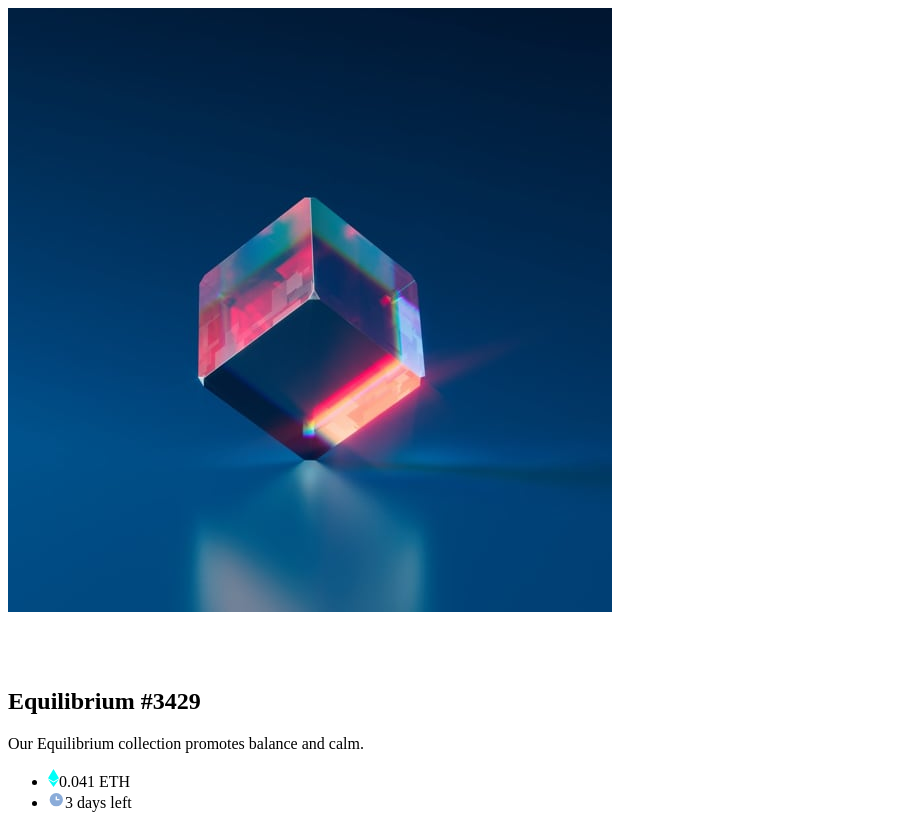
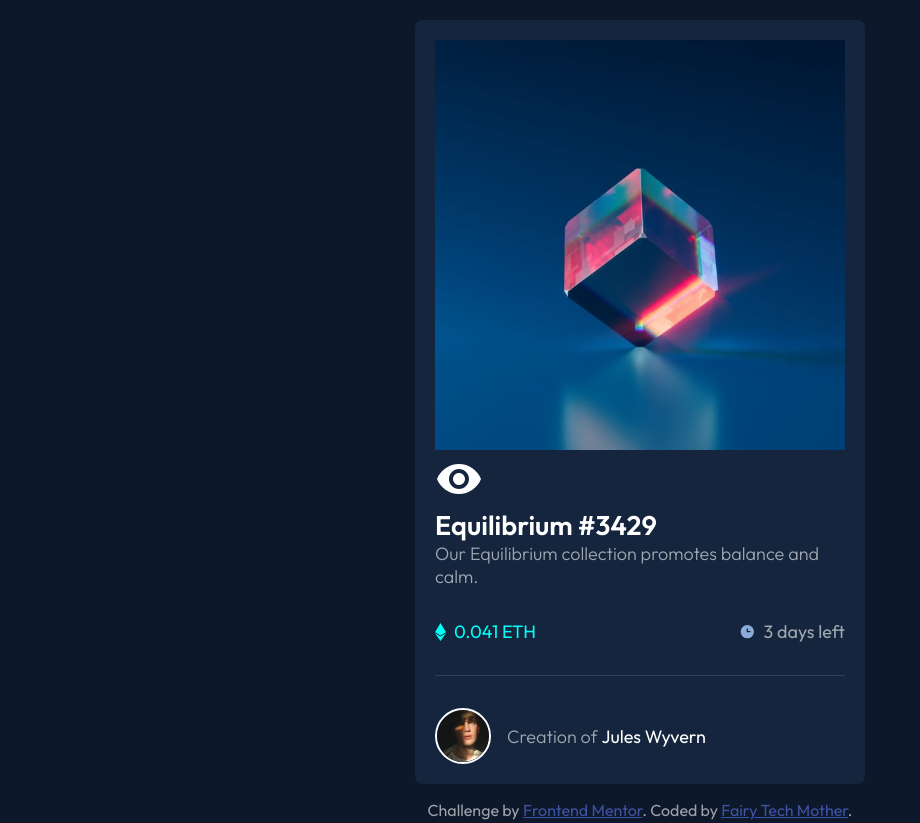
Before and after one commit to WaMungai/nft-preview-card-component, a plain HTML site: page index.html in a window 1280 px wide. Shown: the top 823 px of the page, without its empty margins (0-920 px from the left). Drawn offline with Linux system fonts and the light colour scheme.

Commit message:
Include styles file

```diff
--- a/index.html
+++ b/index.html
@@ -33,8 +33,8 @@
   </article>
 </div>
   <div class="attribution">
-    Challenge by <a href="https://www.frontendmentor.io?ref=challenge" target="_blank">Frontend Mentor</a>.
-    Coded by <a href="#">Fairy Tech Mother</a>.
+    Challenge by <a href="" target="_blank">Frontend Mentor</a>.
+    Coded by <a href="https://joycemungai.vercel.app/">Fairy Tech Mother</a>.
   </div>
 </body>
 </html>
--- a/styles.css
+++ b/styles.css
@@ -0,0 +1,121 @@
+@import url("https://fonts.googleapis.com/css2?family=Outfit:wght@300;400;600&display=swap");
+
+* {
+  margin: 0;
+  padding: 0;
+  box-sizing: border-box;
+}
+:root {
+  --soft-blue: hsl(215, 51%, 70%);
+  --cyan: hsl(178, 100%, 50%);
+
+  /* ### Neutral */
+  --main-bg: hsl(217, 54%, 11%);
+  --card-bg: hsl(216, 50%, 16%);
+  --line: hsl(215, 32%, 27%);
+  --white: hsl(0, 0%, 100%);
+}
+
+img {
+  max-width: 100%;
+}
+ul {
+  max-width: 100%;
+}
+p {
+  font-weight: 300;
+}
+body {
+  font-family: "Outfit", sans-serif;
+  font-size: 18px;
+  background-color: var(--main-bg);
+  color: hsl(0, 0%, 100%, 60%);
+  padding: 1.25rem;
+}
+.container{
+    padding: 1.25rem;
+    background-color: var(--card-bg);
+    border-radius: 0.5rem;
+    margin-bottom: 1rem;
+}
+.container .main-image{
+    position: relative;
+}
+.container .main-image div{
+    position: absolute;
+    top:0;
+    background-color:hsl(178, 100%,50%,60%);
+    width:100%;
+    height: calc(100% - 4px);
+    z-index: 999;
+    opacity: 0;
+    transition: opacity 0.3s ease-in-out;
+}
+.container .main-image div:hover{
+    opacity:1;
+    cursor: pointer;
+}
+.container .main-image div img{
+    position: absolute;
+    left:50%;
+    top:50%;
+    transform: translate(-50%, -50%);
+}
+.container h2{
+    color:var(--white);
+    cursor:pointer;
+}
+.container h2:hover{
+    color:var(--cyan);
+    cursor:pointer;
+}
+.container ul{
+    display:flex;
+    align-items: center;
+    justify-content: space-between;
+    padding: 2rem 0;
+    border-bottom: 1px solid var(--line);
+}
+.container ul li{
+    display:flex;
+    align-items: center;
+}
+.container ul li:first-child{
+    color:var(--cyan);
+}
+.container ul li img{
+    margin-right: 0.5rem;
+}
+.container .avatar{
+    display: flex;
+    align-items: center;
+    justify-content: start;
+    padding-top: 2rem;
+}
+.container .avatar img{
+    width:3.5rem;
+    border:2px solid var(--white);
+    border-radius: 50%;
+    margin-right: 1rem;
+}
+.container .avatar p span{
+    color:var(--white);
+    font-weight: 400;
+}
+.container .avatar p span:hover{
+    color:var(--cyan);
+    cursor: pointer;
+}
+.attribution{
+    font-size: 16px;
+    text-align: center;
+}
+.attribution a{
+    color:hsl(228, 45%, 44%);
+}
+@media(min-width:500px){
+    .container{
+        width:450px;
+        margin: 0 auto 1rem;
+    }
+}
```
